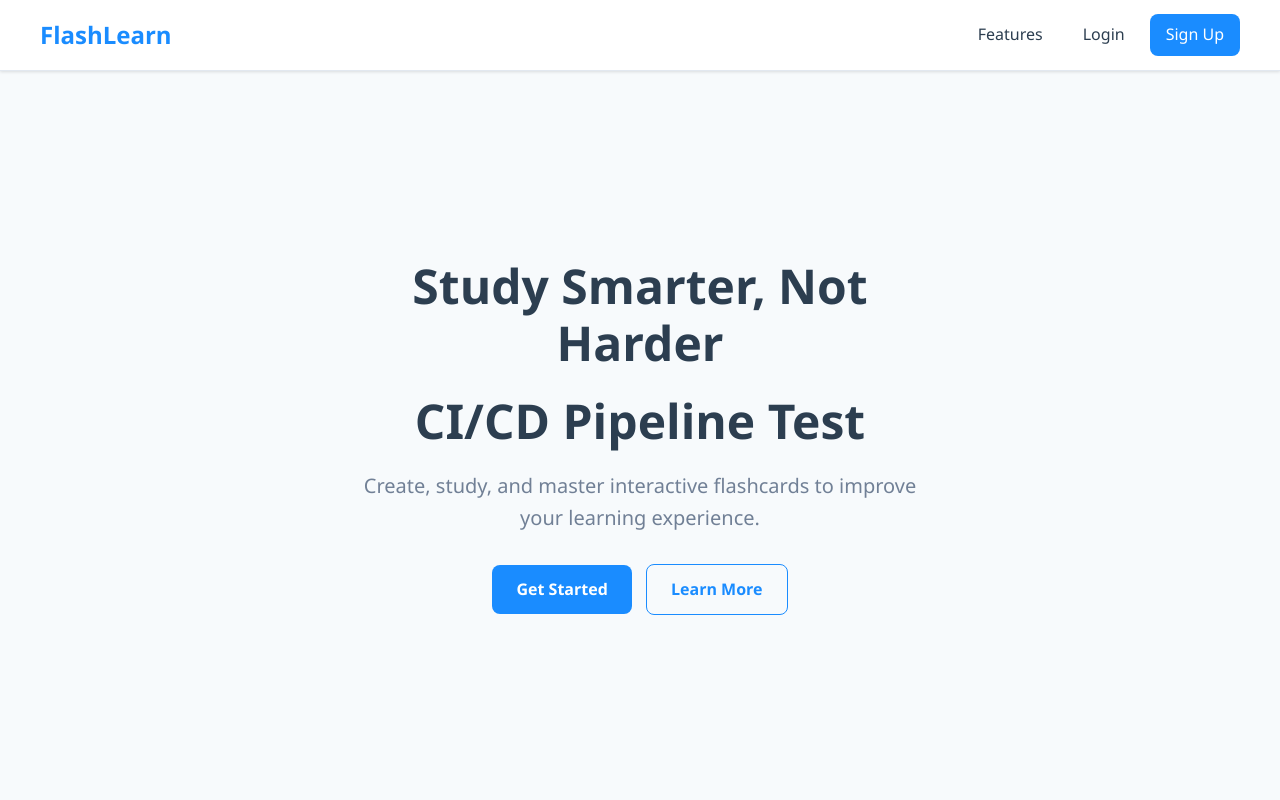
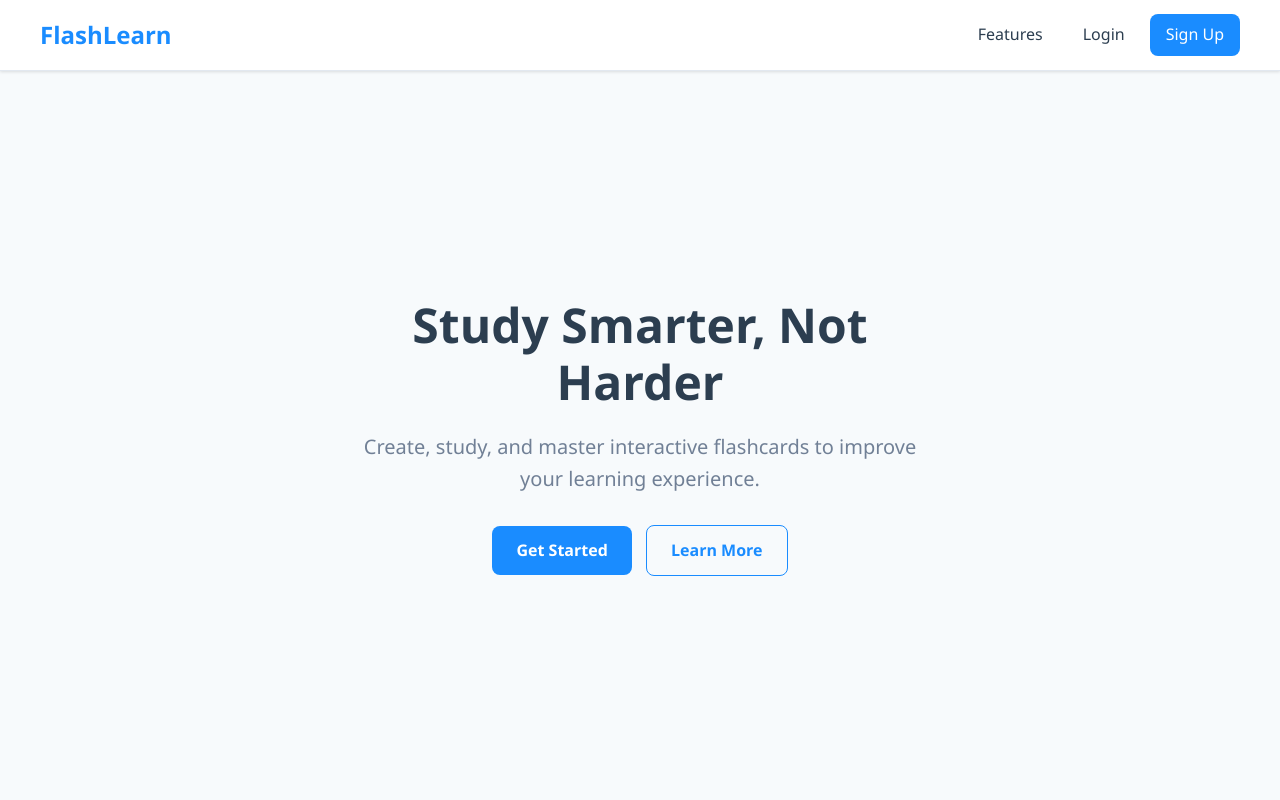
Before and after one commit to aimablM/FlashLearn, a plain HTML site: page frontend/index.html in a window 1280 px wide. Shown: the top 800 px of the page. Drawn offline with Linux system fonts and the light colour scheme.

Commit message:
Final CI/CD Pipeline Check

```diff
--- a/frontend/index.html
+++ b/frontend/index.html
@@ -25,7 +25,6 @@
     <section class="hero">
         <div class="hero-content">
             <h1>Study Smarter, Not Harder</h1>
-            <h1>CI/CD Pipeline Test</h1>
             <p>Create, study, and master interactive flashcards to improve your learning experience.</p>
             <a href="login.html" class="btn">Get Started</a>
             <a href="#features" class="btn-outline">Learn More</a>
```
